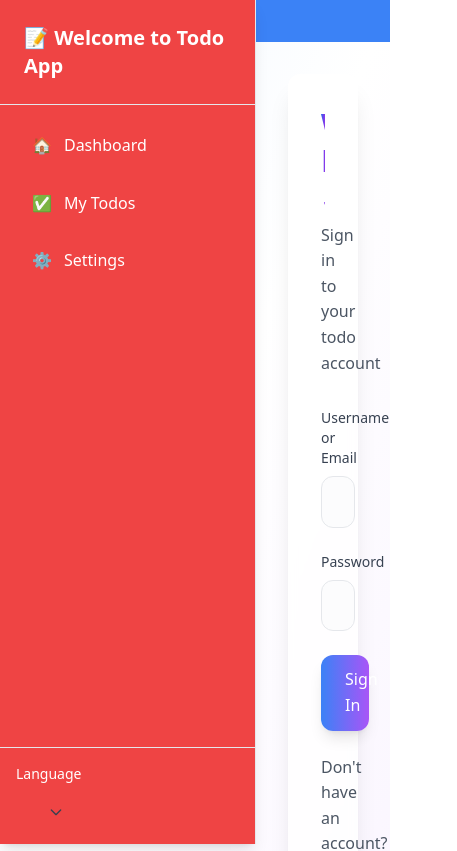
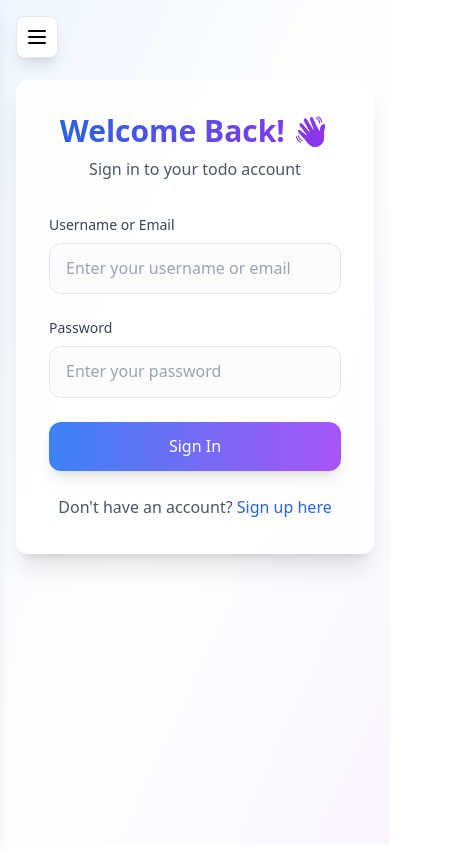
Before and after one commit to agbamoh98/mytodolist, a React (Vite) app in the folder frontend/todo-app/: page / in a window 390 px wide. Shown: the top 851 px of the page, 457 px wide, since content can reach past the window. Built offline with nearby package versions, Linux system fonts and the light colour scheme.

Commit message:
adjust sidebar width

```diff
--- a/frontend/todo-app/src/App.tsx
+++ b/frontend/todo-app/src/App.tsx
@@ -202,7 +202,11 @@ function App() {
       <Sidebar />
 
       {/* Main Content */}
-      <div className={`${isRTL ? 'mr-64' : 'ml-64'} p-8`}>
+      <div className={`
+        p-4 sm:p-6 lg:p-8 transition-all duration-300
+        ${isRTL ? 'mr-0 sm:mr-48 lg:mr-64' : 'ml-0 sm:ml-48 lg:ml-64'}
+        pt-20 sm:pt-8
+      `}>
         <div className="max-w-2xl mx-auto bg-white/80 backdrop-blur-sm rounded-xl shadow-xl border border-white/20 p-6">
         <div className="flex justify-between items-center mb-6">
           <h1 className="text-3xl font-bold bg-gradient-to-r from-blue-600 to-purple-600 bg-clip-text text-transparent">
--- a/frontend/todo-app/src/components/AuthWrapper.tsx
+++ b/frontend/todo-app/src/components/AuthWrapper.tsx
@@ -11,10 +11,6 @@ const AuthWrapper: React.FC = () => {
   const { isRTL } = useLanguage()
   const [showRegister, setShowRegister] = useState(false)
 
-  // Debug logging
-  console.log('AuthWrapper render - isAuthenticated:', isAuthenticated);
-  console.log('AuthWrapper render - isRTL:', isRTL);
-
   if (isAuthenticated) {
     return <App />
   }
@@ -22,11 +18,14 @@ const AuthWrapper: React.FC = () => {
   return (
     <div className="min-h-screen bg-gradient-to-br from-blue-50 via-white to-purple-50">
       {/* Sidebar */}
-      <div className="bg-blue-500 p-2 text-white">DEBUG: Sidebar should be here</div>
       <Sidebar />
 
       {/* Main Content */}
-      <div className={`${isRTL ? 'mr-64' : 'ml-64'} p-8`}>
+      <div className={`
+        p-4 sm:p-6 lg:p-8 transition-all duration-300
+        ${isRTL ? 'mr-0 sm:mr-48 lg:mr-64' : 'ml-0 sm:ml-48 lg:ml-64'}
+        pt-20 sm:pt-8
+      `}>
         {showRegister ? (
           <Register
             onRegister={login}
--- a/frontend/todo-app/src/components/LanguageSelector.tsx
+++ b/frontend/todo-app/src/components/LanguageSelector.tsx
@@ -19,13 +19,13 @@ const LanguageSelector: React.FC = () => {
       {/* Language Selector Button */}
       <button
         onClick={() => setIsOpen(!isOpen)}
-        className="flex items-center space-x-2 px-4 py-2 text-gray-700 hover:bg-gray-100 rounded-lg transition-colors duration-200 w-full text-left"
+        className="flex items-center space-x-2 px-3 sm:px-4 py-2 text-gray-700 hover:bg-gray-100 rounded-lg transition-colors duration-200 w-full text-left"
         aria-label={t('sidebar.language')}
       >
-        <span className="text-xl">{currentLangConfig?.flag}</span>
-        <span className="font-medium">{currentLangConfig?.name}</span>
+        <span className="text-lg sm:text-xl">{currentLangConfig?.flag}</span>
+        <span className="font-medium text-sm sm:text-base">{currentLangConfig?.name}</span>
         <svg
-          className={`w-4 h-4 ml-auto transition-transform duration-200 ${
+          className={`w-3 sm:w-4 h-3 sm:h-4 ml-auto transition-transform duration-200 ${
             isOpen ? 'rotate-180' : ''
           }`}
           fill="none"
@@ -48,15 +48,15 @@ const LanguageSelector: React.FC = () => {
             <button
               key={code}
               onClick={() => handleLanguageChange(code)}
-              className={`flex items-center space-x-3 px-4 py-3 w-full text-left hover:bg-gray-50 transition-colors duration-200 ${
+              className={`flex items-center space-x-2 sm:space-x-3 px-3 sm:px-4 py-2 sm:py-3 w-full text-left hover:bg-gray-50 transition-colors duration-200 ${
                 currentLanguage === code ? 'bg-blue-50 text-blue-600' : 'text-gray-700'
               } ${code === 'he' || code === 'ar' ? 'text-right' : 'text-left'}`}
             >
-              <span className="text-xl">{config.flag}</span>
-              <span className="font-medium">{config.name}</span>
+              <span className="text-lg sm:text-xl">{config.flag}</span>
+              <span className="font-medium text-sm sm:text-base">{config.name}</span>
               {currentLanguage === code && (
                 <svg
-                  className="w-4 h-4 ml-auto text-blue-600"
+                  className="w-3 sm:w-4 h-3 sm:h-4 ml-auto text-blue-600"
                   fill="none"
                   stroke="currentColor"
                   viewBox="0 0 24 24"
--- a/frontend/todo-app/src/components/Sidebar.tsx
+++ b/frontend/todo-app/src/components/Sidebar.tsx
@@ -1,4 +1,4 @@
-import React from 'react';
+import React, { useState } from 'react';
 import { useTranslation } from 'react-i18next';
 import { useLanguage } from '../context/LanguageContext';
 import LanguageSelector from './LanguageSelector';
@@ -6,53 +6,83 @@ import LanguageSelector from './LanguageSelector';
 const Sidebar: React.FC = () => {
   const { t } = useTranslation();
   const { isRTL } = useLanguage();
+  const [isMobileOpen, setIsMobileOpen] = useState(false);
 
   return (
-    <div className={`fixed top-0 ${isRTL ? 'right-0' : 'left-0'} h-full w-64 bg-red-500 shadow-lg border-r border-gray-200 z-50 transition-all duration-300`}>
+    <>
+      {/* Mobile Menu Button */}
+      <button
+        onClick={() => setIsMobileOpen(!isMobileOpen)}
+        className="lg:hidden fixed top-4 left-4 z-50 p-2 bg-white rounded-lg shadow-lg border border-gray-200"
+      >
+        <svg className="w-6 h-6" fill="none" stroke="currentColor" viewBox="0 0 24 24">
+          <path strokeLinecap="round" strokeLinejoin="round" strokeWidth={2} d="M4 6h16M4 12h16M4 18h16" />
+        </svg>
+      </button>
+
+      {/* Mobile Overlay */}
+      {isMobileOpen && (
+        <div
+          className="lg:hidden fixed inset-0 bg-black bg-opacity-50 z-40"
+          onClick={() => setIsMobileOpen(false)}
+        />
+      )}
+
+      {/* Sidebar */}
+      <div className={`
+        fixed top-0 h-full bg-white shadow-lg border-r border-gray-200 z-40 transition-all duration-300
+        ${isRTL ? 'right-0' : 'left-0'}
+        ${isMobileOpen ? 'translate-x-0' : '-translate-x-full lg:translate-x-0'}
+        w-64 sm:w-48 lg:w-64
+      `}>
         <div className="flex flex-col h-full">
           {/* Header */}
-        <div className="p-6 border-b border-gray-200">
-          <h2 className="text-xl font-bold text-white">
+          <div className="p-4 sm:p-6 border-b border-gray-200">
+            <h2 className="text-lg sm:text-xl font-bold text-gray-800">
               📝 {t('common.welcome') || 'Welcome'}
             </h2>
           </div>
 
           {/* Navigation */}
-        <nav className="flex-1 p-4 space-y-2">
+          <nav className="flex-1 p-3 sm:p-4 space-y-2">
             <a
               href="#dashboard"
-            className="flex items-center space-x-3 px-4 py-3 text-white hover:bg-red-600 rounded-lg transition-colors duration-200"
+              className="flex items-center space-x-2 sm:space-x-3 px-3 sm:px-4 py-2 sm:py-3 text-gray-700 hover:bg-gray-100 rounded-lg transition-colors duration-200 text-sm sm:text-base"
             >
               <span>🏠</span>
-            <span>{t('sidebar.dashboard') || 'Dashboard'}</span>
+              <span className="hidden sm:inline">{t('sidebar.dashboard') || 'Dashboard'}</span>
+              <span className="sm:hidden">🏠</span>
             </a>
 
             <a
               href="#todos"
-            className="flex items-center space-x-3 px-4 py-3 text-white hover:bg-red-600 rounded-lg transition-colors duration-200"
+              className="flex items-center space-x-2 sm:space-x-3 px-3 sm:px-4 py-2 sm:py-3 text-gray-700 hover:bg-gray-100 rounded-lg transition-colors duration-200 text-sm sm:text-base"
             >
               <span>✅</span>
-            <span>{t('sidebar.todos') || 'My Todos'}</span>
+              <span className="hidden sm:inline">{t('sidebar.todos') || 'My Todos'}</span>
+              <span className="sm:hidden">✅</span>
             </a>
 
             <a
               href="#settings"
-            className="flex items-center space-x-3 px-4 py-3 text-white hover:bg-red-600 rounded-lg transition-colors duration-200"
+              className="flex items-center space-x-2 sm:space-x-3 px-3 sm:px-4 py-2 sm:py-3 text-gray-700 hover:bg-gray-100 rounded-lg transition-colors duration-200 text-sm sm:text-base"
             >
               <span>⚙️</span>
-            <span>{t('sidebar.settings') || 'Settings'}</span>
+              <span className="hidden sm:inline">{t('sidebar.settings') || 'Settings'}</span>
+              <span className="sm:hidden">⚙️</span>
             </a>
           </nav>
 
           {/* Language Selector */}
-        <div className="p-4 border-t border-gray-200">
-          <h3 className="text-sm font-medium text-white mb-3">
+          <div className="p-3 sm:p-4 border-t border-gray-200">
+            <h3 className="text-xs sm:text-sm font-medium text-gray-600 mb-2 sm:mb-3">
               {t('sidebar.language') || 'Language'}
             </h3>
             <LanguageSelector />
           </div>
         </div>
       </div>
+    </>
   );
 };
 
```
Lines whose indentation alone changed are shown as unchanged.
